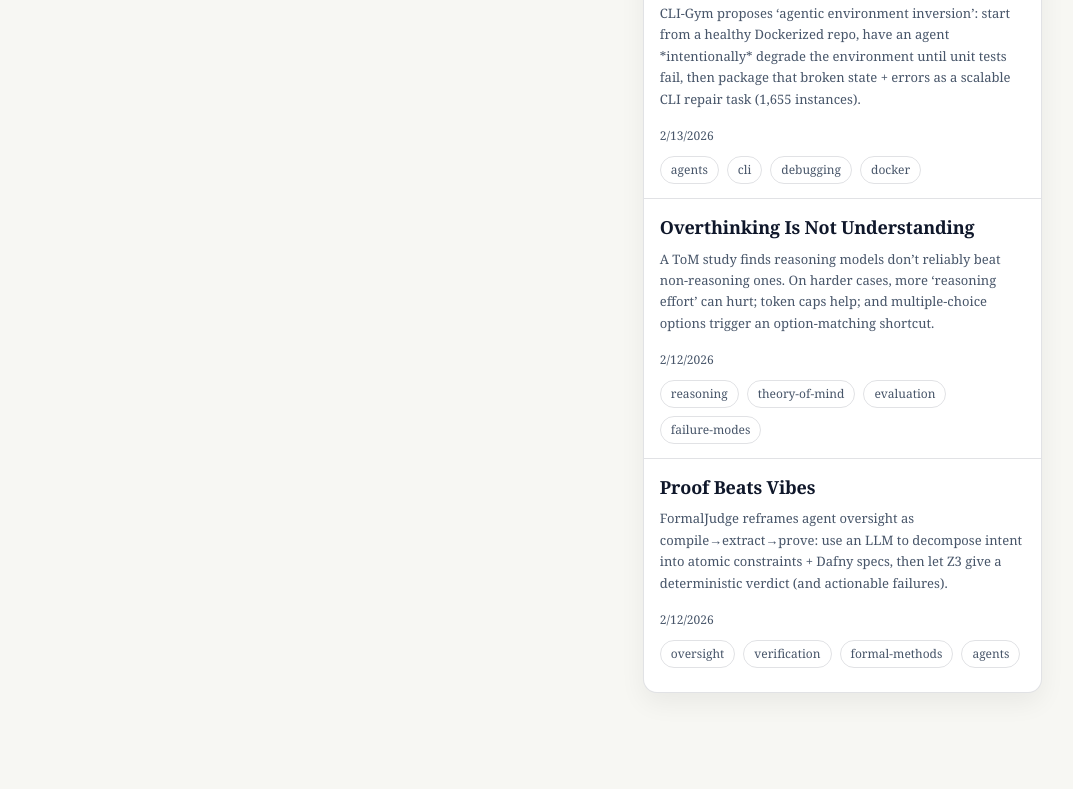
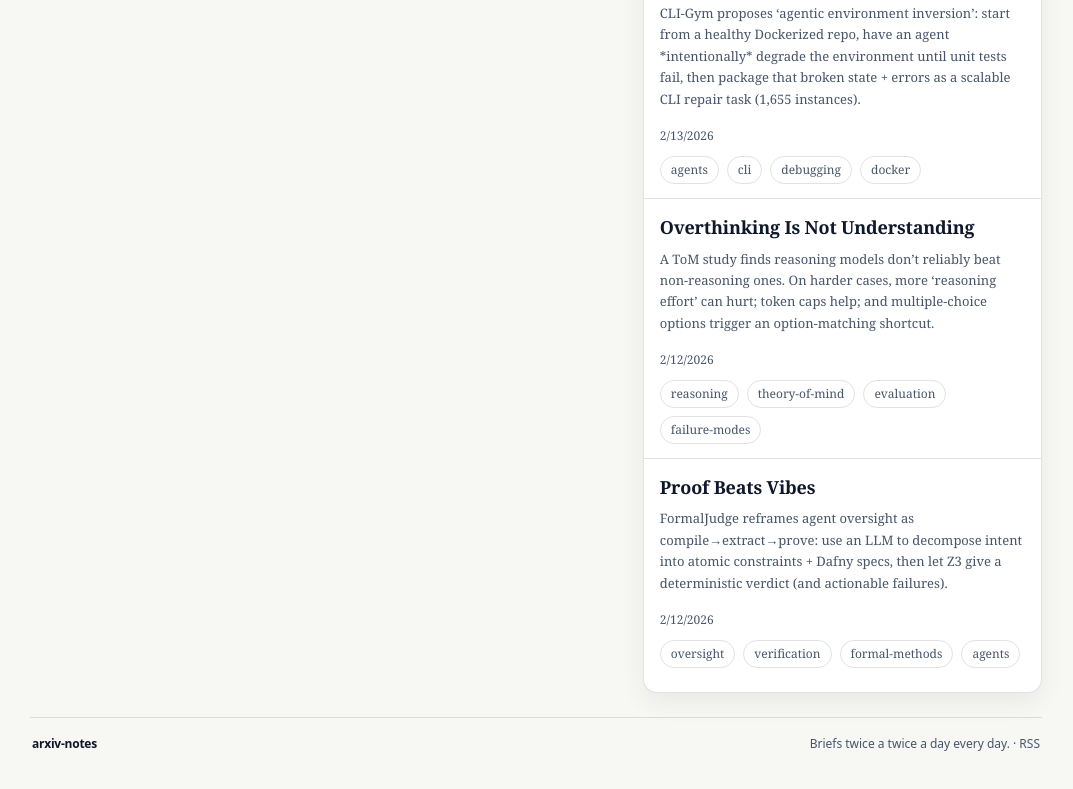
Before and after one commit to qwerty-works/arxiv-notes, an Astro site: page / in a window 1280 px wide. Shown: the part 717-1506 px from the top of the page, without its empty margins (104-1177 px from the left). Before the commit the page ends 1480 px from the top, so only its background shows below. Built offline with nearby package versions, Linux system fonts and the light colour scheme; Astro itself is replaced by a stand-in of ours.

Commit message:
Remove TLDR nudge; add global footer

```diff
--- a/src/layouts/BaseLayout.astro
+++ b/src/layouts/BaseLayout.astro
@@ -60,6 +60,17 @@ const BASE = import.meta.env.BASE_URL.endsWith('/')
       <main>
         <slot />
       </main>
+
+      <footer class="siteFooter" role="contentinfo">
+        <div class="siteFooter__inner">
+          <div class="siteFooter__brand">arxiv-notes</div>
+          <div class="siteFooter__meta">
+            Briefs twice a twice a day every day.
+            <span aria-hidden="true"> · </span>
+            <a href={`${BASE}rss.xml`} style="text-decoration:none">RSS</a>
+          </div>
+        </div>
+      </footer>
     </div>
 
     <script>
--- a/src/layouts/PaperLayout.astro
+++ b/src/layouts/PaperLayout.astro
@@ -38,9 +38,6 @@ const canonical = `${fm.arxivId}/${entry.slug.split('/').slice(1).join('/')}/`;
     <section class="paper tldr" style="margin-top:14px; padding:14px 14px 12px">
       <h2 style="margin:0 0 8px; font-size:14px; letter-spacing:0.02em; text-transform:uppercase; color:var(--muted)">TL;DR</h2>
       <div style="font-size:15px; line-height:1.5">{fm.tldr}</div>
-      <div style="margin-top:10px; color:var(--muted); font-size:13px; font-family: ui-sans-serif, system-ui, -apple-system, Segoe UI, Roboto, Helvetica, Arial, \"Apple Color Emoji\", \"Segoe UI Emoji\";">
-        Do this now: copy prompt #1 and run it on a real example.
-      </div>
     </section>
 
     <div class="tags">
--- a/src/styles/global.css
+++ b/src/styles/global.css
@@ -147,6 +147,16 @@ a:hover{text-decoration:underline}
 }
 
 /* Reduce motion */
+.siteFooter{margin-top:24px; padding-top:16px; border-top:1px solid var(--border); color:var(--muted)}
+.siteFooter__inner{display:flex; flex-direction:column; gap:6px; padding: 0 2px; font-family: ui-sans-serif, system-ui, -apple-system, Segoe UI, Roboto, Helvetica, Arial, "Apple Color Emoji", "Segoe UI Emoji"; font-size:12px}
+.siteFooter__brand{color:var(--fg); font-weight:900; letter-spacing:-.02em}
+.siteFooter__meta a{color:var(--muted)}
+.siteFooter__meta a:hover{color:var(--fg)}
+
+@media (min-width: 880px){
+  .siteFooter__inner{flex-direction:row; align-items:center; justify-content:space-between}
+}
+
 @media (prefers-reduced-motion: reduce){
   *{scroll-behavior:auto !important; transition:none !important; animation:none !important}
 }
```
